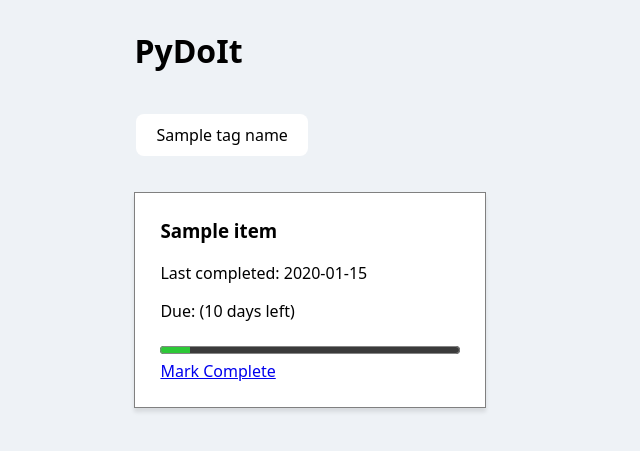
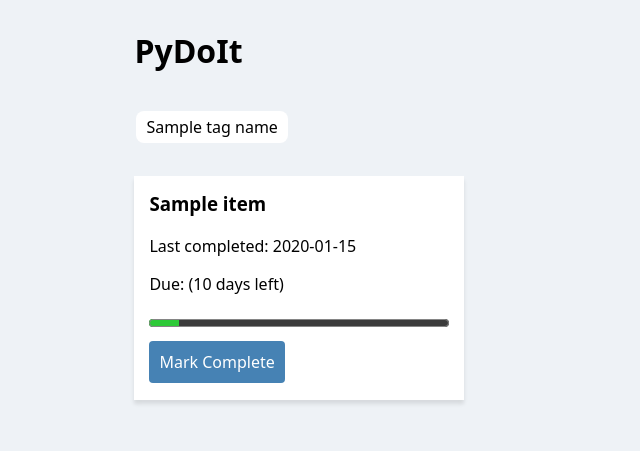
Before and after one commit to lpberg/pydoit, a Flask app: template templates/index.html in a window 1280 px wide. Shown: the top 451 px of the page, without its empty margins (0-640 px from the left). Run offline with Flask 3, Linux system fonts and the light colour scheme; the template is opened without the code that fills it: most values are stand-ins (such as "Sample title", 1, 10 or a date in 2020); parts of the project's set-up code (start-up, migrations or seed data) failed here and were passed over.

Commit message:
messed with styling

```diff
--- a/static/css/style.css
+++ b/static/css/style.css
@@ -3,6 +3,8 @@
 	--warning: #e7b416;
 	--good: #2dc937;
 	--bodybg: #EEF2F6;
+    --mark_btn: #4682B4;
+    --tag_selected: #708090;
 }
 
 * {
@@ -34,50 +36,36 @@ body {
 
 .flex-container .item {
 	flex-basis: 300px;
-	padding: 25px;
+	padding: 15px;
 	background-color: white;
-	border: 1px solid gray;
 	box-shadow: 0 4px 4px 0 rgba(0,0,0,0.1);
 }
 
-.tag {
+.pill {
 	background-color: white;
 	border: none;
 	color: black;
-  padding: 10px 20px;
+	padding: 5px 10px;
 	text-align: center;
 	text-decoration: none;
 	display: inline-block;
-  margin: 4px 2px;
+	margin: 1px 2px;
 	cursor: pointer;
 	border-radius: 8px;
 }
 
-.tag.selected {
+.flex-container .item .pill.complete_btn {
+	background-color: var(--mark_btn);
 	color: white;
-	background-color: #708090;
+	padding: 10px;
+	margin: 8px 0px 2px;
+	border-radius: 4px;
 }
 
-/* Mobile styles */
-@media (max-width: 60px) {
-    .grid-container {
-        grid-template-columns: 1fr; /* collapse grid to single column */
+.pill.selected {
+	color: white;
+	background-color: var(--tag_selected);
 }
-
-    .flex-container {
-        flex-direction: column; /* stack items vertically */
-    }
-
-    .flex-container .item {
-        flex-basis: 100%; /* each item takes full width */
-    }
-
-    .flex-nav {
-        flex-direction: column; /* optional: stack nav links too */
-    }
-}
-
-
 
 .flex-container .item h3 {
 	margin-top: 0px;
--- a/templates/index.html
+++ b/templates/index.html
@@ -17,7 +17,7 @@
 	<div></div>
 	<div class="flex-nav">
 		{% for name in tag_names %}
-			<a class="tag {% if name == tag_name %}selected{% endif %}" href="/tag/{{ name }}">{{ name}}</a>
+			<a class="pill {% if name == tag_name %}selected{% endif %}" href="/tag/{{ name }}">{{ name}}</a>
 		{% endfor %}
 	</div>
 	<div></div>
@@ -45,7 +45,7 @@
 				{% else %}
 				<progress value="{{ item.progress }}" max="100">{{ item.progress}}</progress>
 				{% endif %}
-				<a href="/update/{{ item.id }}">Mark Complete</a>
+				<a class="pill complete_btn" href="/update/{{ item.id }}">Mark Complete</a>
 			</div>
 	    {% endfor %}
 	</div>
```
Lines whose indentation alone changed are shown as unchanged.
